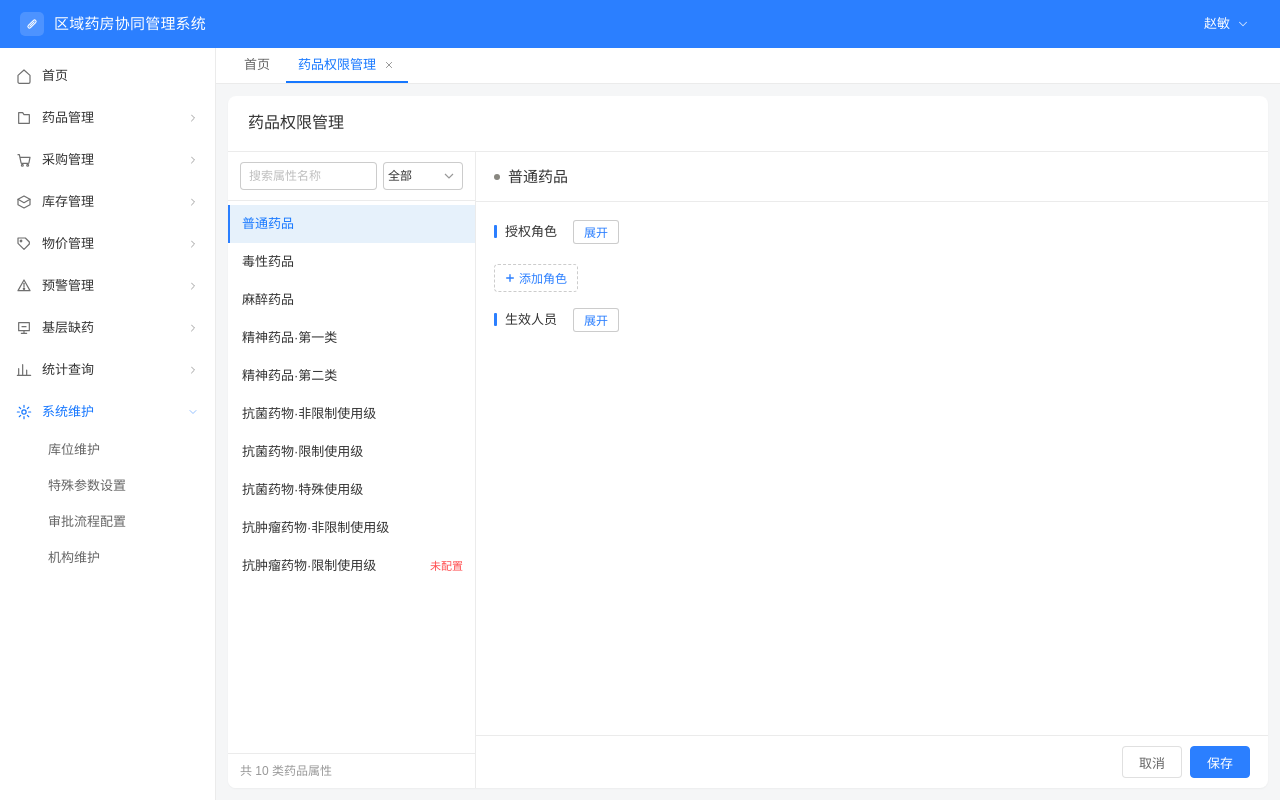
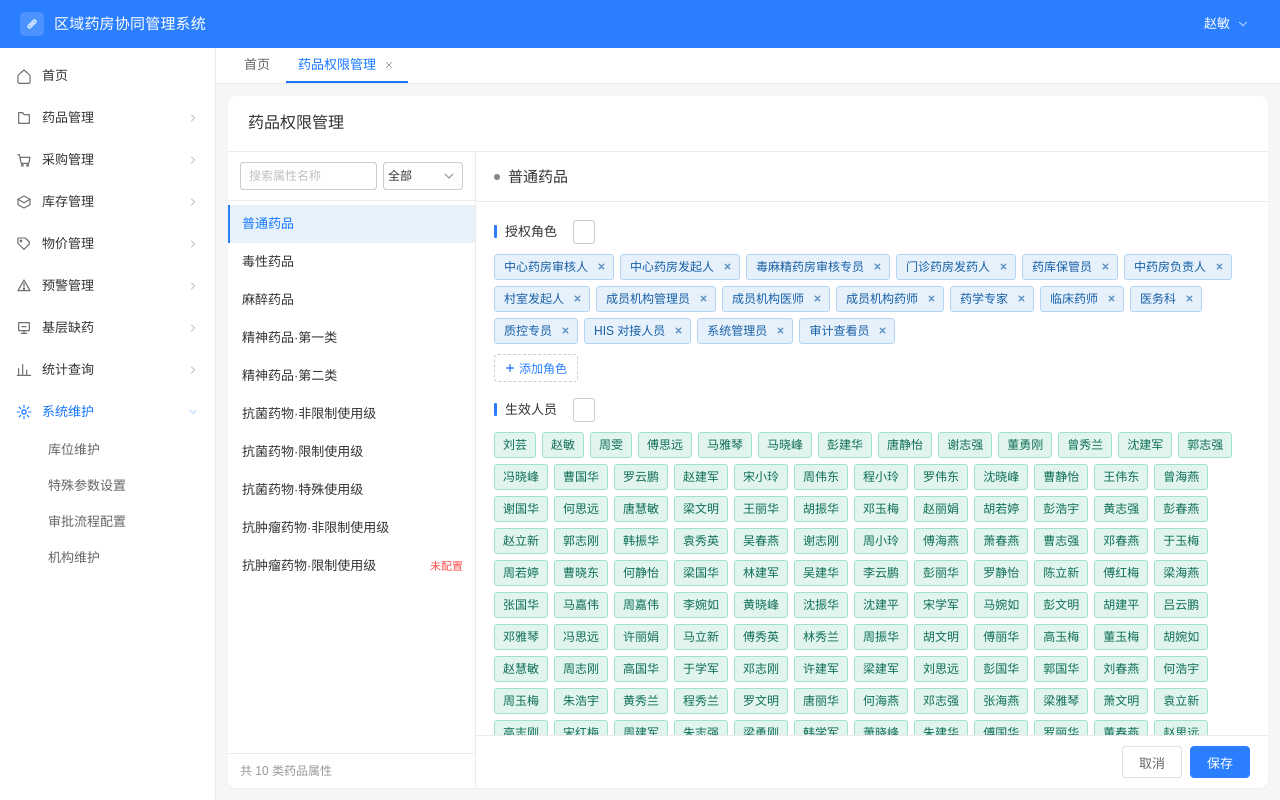
Before and after one commit to xuxiaolingyeah-ux/yf, a plain HTML site: page drug-permission.html in a window 1280 px wide. Drawn offline with Linux system fonts and the light colour scheme.

Commit message:
fix: 药品权限管理 角色与生效人员默认展开，内容超过两行才显示收起按钮

```diff
--- a/drug-permission.html
+++ b/drug-permission.html
@@ -469,7 +469,7 @@
   var ST = {
     filtered: ATTRS.slice(),
     cur: null, draft: [],
-    expand: false, tagExpand: false,
+    expand: true, tagExpand: true,
     dlgDraft: [], dlgKw: "",
     pending: null
   };
@@ -533,8 +533,8 @@
   function doSelect(key) {
     ST.cur = key;
     ST.draft = permOf(key).roles.slice();
-    ST.expand = false;
-    ST.tagExpand = false;
+    ST.expand = true;
+    ST.tagExpand = true;
     renderSide();
     renderMain();
   }
@@ -593,20 +593,29 @@
     renderDirty();
   }
 
-  function foldBtn(elId, expanded) {
-    var b = $(elId);
-    if (b) b.textContent = expanded ? "收起" : "展开";
+  /* 折叠按钮：收起时显示「展开」；展开后仅当内容超过两行才显示「收起」 */
+  function foldCtl(foldId, expanded) {
+    var fold = $(foldId);
+    if (!fold) return null;
+    if (!expanded) { fold.textContent = "展开"; fold.style.display = ""; return null; }
+    return fold;
+  }
+  /* 标签区是否超过两行：行高 26 + 间距 6 */
+  function overTwoLines(box, lineH, gap) {
+    var h = box.offsetHeight || 0;
+    return h > lineH * 2 + gap + 2;
   }
 
   function renderTags() {
     var box = $("role-tags");
     if (!box) return;
-    foldBtn("role-fold", ST.tagExpand);
+    var fold = foldCtl("role-fold", ST.tagExpand);
 
     if (!ST.tagExpand) { box.innerHTML = ""; return; }
 
     if (!ST.draft.length) {
       box.innerHTML = '<span class="dp-tag-empty">尚未授权任何角色</span>';
+      if (fold) fold.style.display = "none";
       return;
     }
     box.innerHTML = ST.draft.map(function (k) {
@@ -617,27 +626,32 @@
         + '<svg viewBox="0 0 12 12" width="9" height="9" fill="none" stroke="currentColor" stroke-width="1.8" stroke-linecap="round"><path d="M3 3l6 6M9 3L3 9"/></svg>'
         + '</span></span>';
     }).join("");
+    /* 超过两行才出现「收起」 */
+    if (fold) fold.style.display = overTwoLines(box, 26, 6) ? "" : "none";
   }
 
   function renderPersons() {
     var box = $("person-box");
     if (!box) return;
-    foldBtn("person-fold", ST.expand);
+    var fold = foldCtl("person-fold", ST.expand);
 
     if (!ST.expand) { box.innerHTML = ""; return; }
 
     if (!ST.draft.length) {
       box.innerHTML = '<div class="dp-empty">未授权任何角色，该类药品当前无人可开。</div>';
+      if (fold) fold.style.display = "none";
       return;
     }
 
     var list = personsOf(ST.draft);
-    var html = '<div class="dp-persons">';
-    html += list.map(function (s) {
-      return '<span class="dp-person" title="' + esc(s.org + " · " + s.post) + '">' + esc(s.name) + '</span>';
-    }).join("");
-    html += '</div>';
-    box.innerHTML = html;
+    box.innerHTML = '<div class="dp-persons" id="person-chips">'
+      + list.map(function (s) {
+        return '<span class="dp-person" title="' + esc(s.org + " · " + s.post) + '">' + esc(s.name) + '</span>';
+      }).join("")
+      + '</div>';
+    /* 超过两行才出现「收起」：行高 24 + 间距 6 */
+    var chips = $("person-chips");
+    if (fold) fold.style.display = overTwoLines(chips, 24, 6) ? "" : "none";
   }
 
   function renderDirty() {
@@ -756,8 +770,8 @@
 
   DP.cancel = function () {
     ST.draft = permOf(ST.cur).roles.slice();
-    ST.expand = false;
-    ST.tagExpand = false;
+    ST.expand = true;
+    ST.tagExpand = true;
     renderTags();
     renderPersons();
     renderDirty();
```
